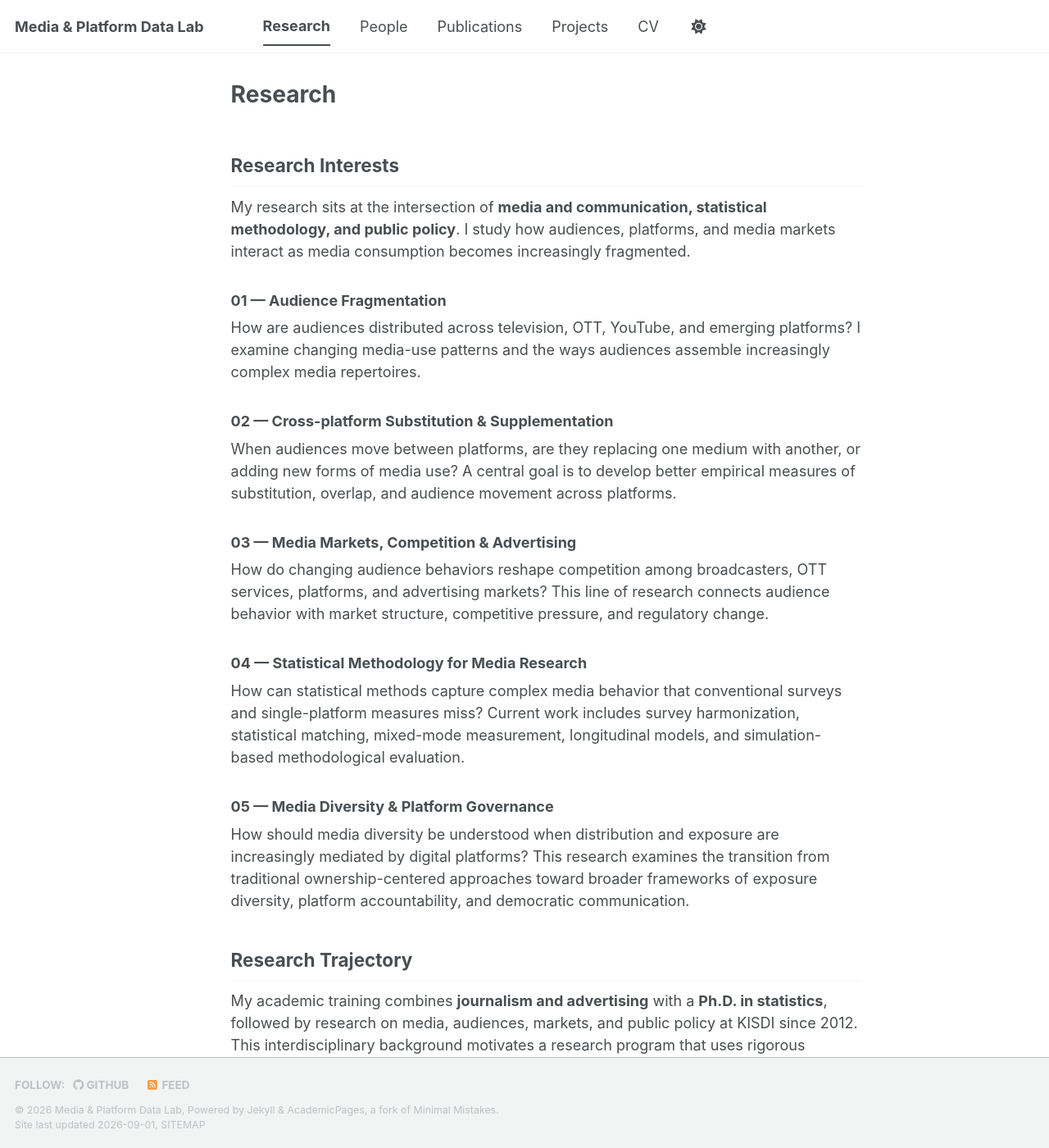
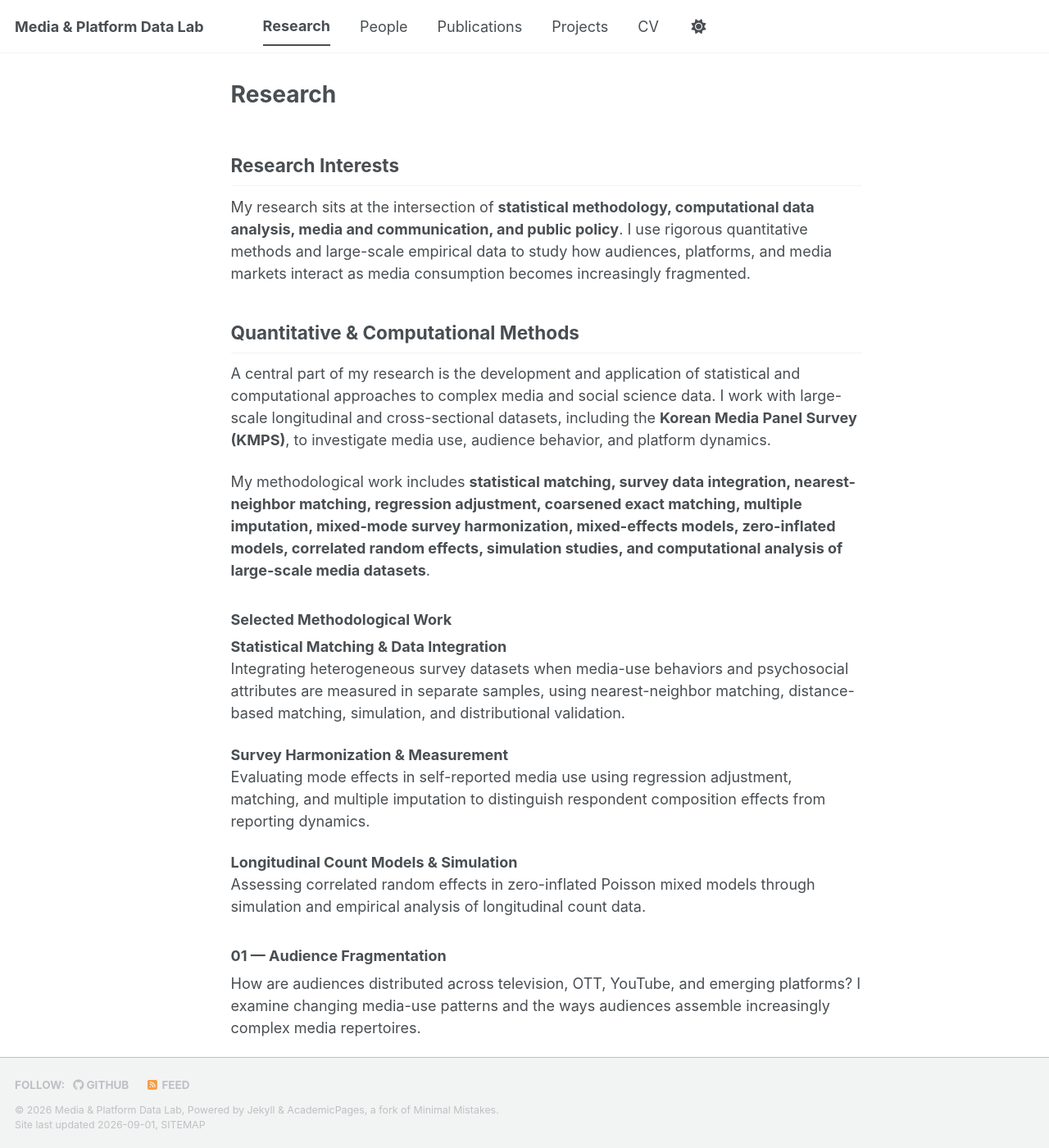
Before and after one commit to jshin4420/lab, a Jekyll site: the page built from _pages/research.md, in a window 1280 px wide and 1400 px high. Shown: the whole window at 82% size. Built offline with Jekyll 4.4.1, drawn with Linux system fonts in a browser that asks for light colours; a style sheet for code colours, icons or effects is not loaded; some of the changed text lies outside the part shown.

Commit message:
Expand quantitative and computational research profile

```diff
--- a/_pages/research.md
+++ b/_pages/research.md
@@ -7,7 +7,24 @@ layout: single
 
 ## Research Interests
 
-My research sits at the intersection of **media and communication, statistical methodology, and public policy**. I study how audiences, platforms, and media markets interact as media consumption becomes increasingly fragmented.
+My research sits at the intersection of **statistical methodology, computational data analysis, media and communication, and public policy**. I use rigorous quantitative methods and large-scale empirical data to study how audiences, platforms, and media markets interact as media consumption becomes increasingly fragmented.
+
+## Quantitative & Computational Methods
+
+A central part of my research is the development and application of statistical and computational approaches to complex media and social science data. I work with large-scale longitudinal and cross-sectional datasets, including the **Korean Media Panel Survey (KMPS)**, to investigate media use, audience behavior, and platform dynamics.
+
+My methodological work includes **statistical matching, survey data integration, nearest-neighbor matching, regression adjustment, coarsened exact matching, multiple imputation, mixed-mode survey harmonization, mixed-effects models, zero-inflated models, correlated random effects, simulation studies, and computational analysis of large-scale media datasets**.
+
+### Selected Methodological Work
+
+**Statistical Matching & Data Integration**
+Integrating heterogeneous survey datasets when media-use behaviors and psychosocial attributes are measured in separate samples, using nearest-neighbor matching, distance-based matching, simulation, and distributional validation.
+
+**Survey Harmonization & Measurement**
+Evaluating mode effects in self-reported media use using regression adjustment, matching, and multiple imputation to distinguish respondent composition effects from reporting dynamics.
+
+**Longitudinal Count Models & Simulation**
+Assessing correlated random effects in zero-inflated Poisson mixed models through simulation and empirical analysis of longitudinal count data.
 
 ### 01 — Audience Fragmentation
 
@@ -23,7 +40,7 @@ How do changing audience behaviors reshape competition among broadcasters, OTT s
 
 ### 04 — Statistical Methodology for Media Research
 
-How can statistical methods capture complex media behavior that conventional surveys and single-platform measures miss? Current work includes survey harmonization, statistical matching, mixed-mode measurement, longitudinal models, and simulation-based methodological evaluation.
+How can statistical methods capture complex media behavior that conventional surveys and single-platform measures miss? Current work focuses on survey integration, statistical matching, mixed-mode measurement, longitudinal models, simulation, and reproducible quantitative frameworks for media research.
 
 ### 05 — Media Diversity & Platform Governance
 
@@ -31,6 +48,6 @@ How should media diversity be understood when distribution and exposure are incr
 
 ## Research Trajectory
 
-My academic training combines **journalism and advertising** with a **Ph.D. in statistics**, followed by research on media, audiences, markets, and public policy at KISDI since 2012. This interdisciplinary background motivates a research program that uses rigorous quantitative methods to address substantive questions in media and communication.
+My academic training combines **journalism and advertising** with a **Ph.D. in statistics**, followed by research on media, audiences, markets, large-scale survey data, and public policy at KISDI since 2012. This interdisciplinary background motivates a research program that uses statistical and computational methods to address substantive questions in media and communication.
 
 → [Research Projects]({{ '/projects/' | relative_url }}) · [Publications]({{ '/publications/' | relative_url }}) · [CV]({{ '/cv/' | relative_url }})
```
